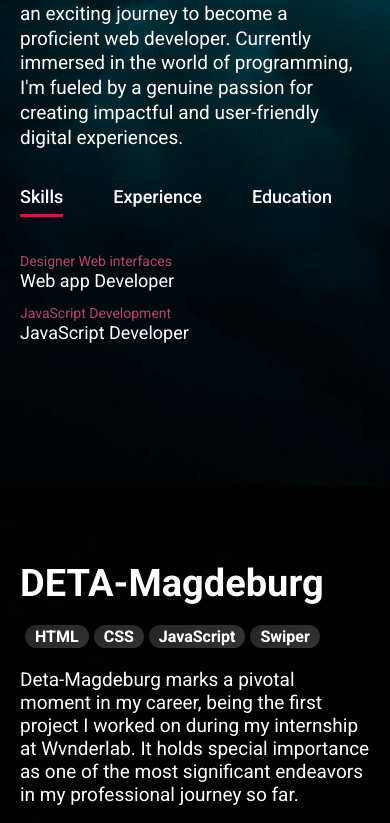
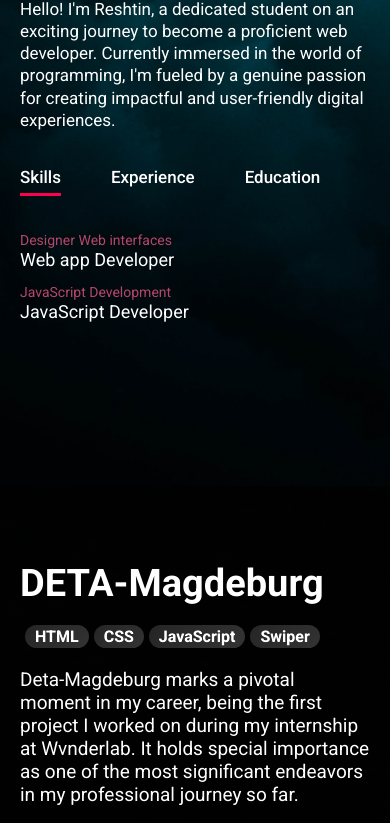
Before and after one commit to ReshtinZ/reshtinzegham, a plain HTML site: page index.html in a window 390 px wide. Shown: the part 1202-2025 px from the top of the page. Drawn offline with nearby package versions, Linux system fonts and the light colour scheme; a web font is replaced by a local one.

Commit message:
Update main.css

```diff
--- a/main.css
+++ b/main.css
@@ -379,6 +379,7 @@ nav {
 
 .about p {
   line-height: 1.3;
+  font-size: 18px;
 }
 
 .about .col.col1 img {
@@ -458,6 +459,12 @@ nav {
 @media screen and (max-width: 768px) {
 .tab-links {
   font-size: 18px;
+  }
+}
+
+@media screen and (max-width: 568px) {
+  .about p {
+    font-size: 17px;
   }
 }
 
```
